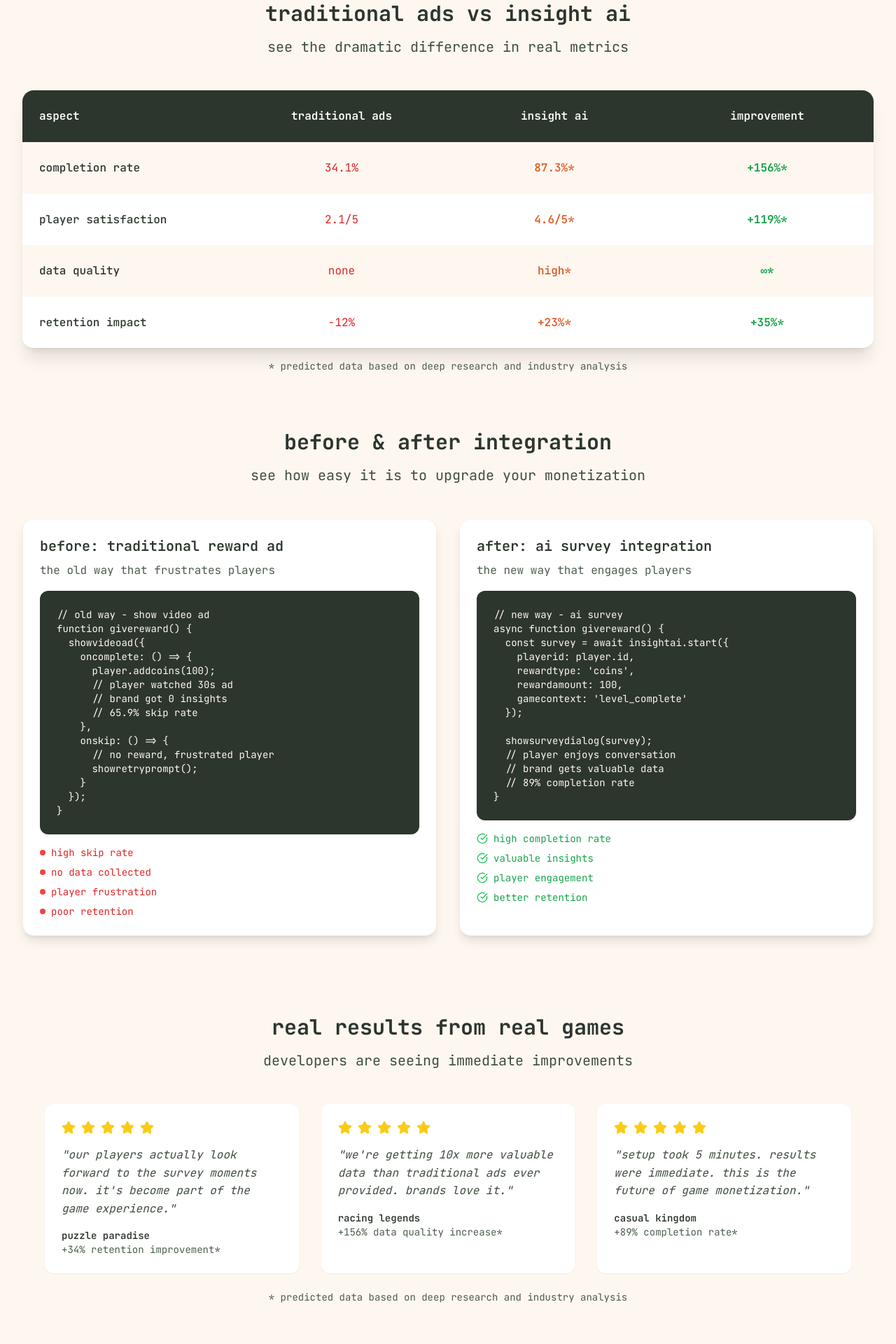
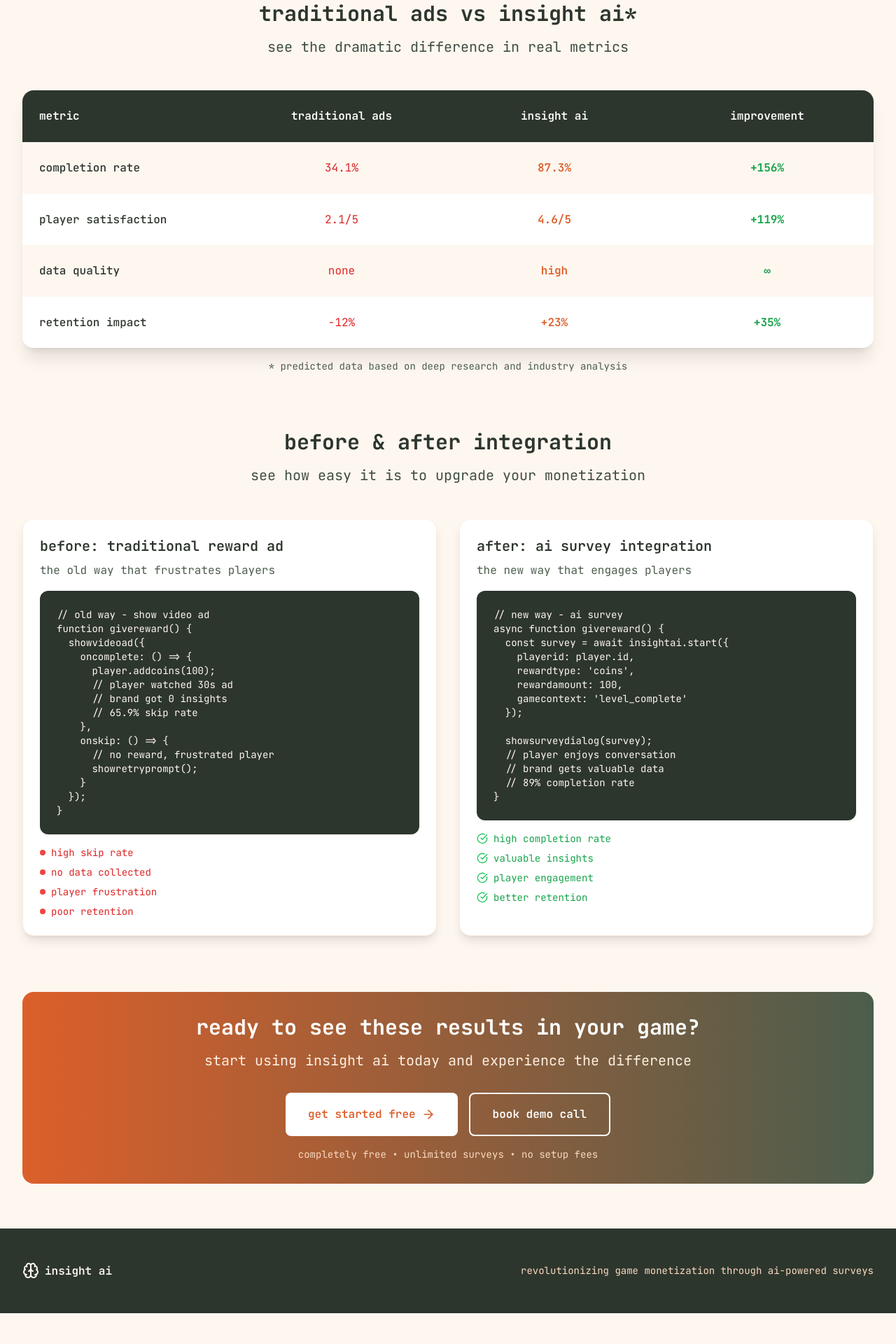
Before and after one commit to sid-081205/insight-ai-landing, a React (Vite) app: page /demos in a window 1280 px wide. Shown: the part 2020-3940 px from the top of the page at 70% size. After the commit the page ends 3896 px from the top, so only its background shows below. Built offline with nearby package versions, Linux system fonts and the light colour scheme.

Commit message:
Update sections with Gen Z market research data and remove specified content

```diff
--- a/src/pages/Contact.tsx
+++ b/src/pages/Contact.tsx
@@ -339,29 +339,6 @@ const Contact = () => {
                 ))}
               </div>
             </div>
-
-            {/* Quick Stats */}
-            <div className="bg-gradient-to-r from-cozy-600 to-sage-600 rounded-2xl p-6 text-white">
-              <h3 className="text-xl font-semibold mb-4">join the community</h3>
-              <div className="space-y-3">
-                <div className="flex items-center justify-between">
-                  <span>developers using insight ai</span>
-                  <span className="font-bold">500+</span>
-                </div>
-                <div className="flex items-center justify-between">
-                  <span>surveys completed</span>
-                  <span className="font-bold">2.3m+</span>
-                </div>
-                <div className="flex items-center justify-between">
-                  <span>avg completion rate</span>
-                  <span className="font-bold">89.2%</span>
-                </div>
-                <div className="flex items-center justify-between">
-                  <span>player satisfaction</span>
-                  <span className="font-bold">4.8/5</span>
-                </div>
-              </div>
-            </div>
           </div>
         </div>
 
--- a/src/pages/Demos.tsx
+++ b/src/pages/Demos.tsx
@@ -92,26 +92,26 @@ const Demos = () => {
     {
       metric: 'completion rate',
       traditional: '34.1%',
-      insightAi: '87.3%*',
-      improvement: '+156%*'
+      insightAi: '87.3%',
+      improvement: '+156%'
     },
     {
       metric: 'player satisfaction',
       traditional: '2.1/5',
-      insightAi: '4.6/5*',
-      improvement: '+119%*'
+      insightAi: '4.6/5',
+      improvement: '+119%'
     },
     {
       metric: 'data quality',
       traditional: 'none',
-      insightAi: 'high*',
-      improvement: '∞*'
+      insightAi: 'high',
+      improvement: '∞'
     },
     {
       metric: 'retention impact',
       traditional: '-12%',
-      insightAi: '+23%*',
-      improvement: '+35%*'
+      insightAi: '+23%',
+      improvement: '+35%'
     }
   ]
 
@@ -309,7 +309,7 @@ async function giveReward() {
         <section className="mb-20">
           <div className="text-center mb-12">
             <h2 className="text-3xl font-bold text-sage-900 mb-4">
-              traditional ads vs insight ai
+              traditional ads vs insight ai*
             </h2>
             <p className="text-xl text-sage-700">
               see the dramatic difference in real metrics
@@ -318,7 +318,7 @@ async function giveReward() {
 
           <div className="bg-white rounded-2xl shadow-xl overflow-hidden">
             <div className="grid grid-cols-4 bg-sage-900 text-white">
-              <div className="p-6 font-semibold">aspect</div>
+              <div className="p-6 font-semibold">metric</div>
               <div className="p-6 font-semibold text-center">traditional ads</div>
               <div className="p-6 font-semibold text-center">insight ai</div>
               <div className="p-6 font-semibold text-center">improvement</div>
@@ -378,79 +378,6 @@ async function giveReward() {
           </div>
         </section>
 
-        {/* Success Stories */}
-        <section className="mb-20">
-          <div className="bg-cozy-50 rounded-2xl p-8">
-            <div className="text-center mb-12">
-              <h2 className="text-3xl font-bold text-sage-900 mb-4">
-                real results from real games
-              </h2>
-              <p className="text-xl text-sage-700">
-                developers are seeing immediate improvements
-              </p>
-            </div>
-
-            <div className="grid grid-cols-1 md:grid-cols-3 gap-8">
-              <div className="bg-white p-6 rounded-xl shadow-sm">
-                <div className="flex items-center space-x-2 mb-4">
-                  <Star className="h-5 w-5 text-yellow-400 fill-current" />
-                  <Star className="h-5 w-5 text-yellow-400 fill-current" />
-                  <Star className="h-5 w-5 text-yellow-400 fill-current" />
-                  <Star className="h-5 w-5 text-yellow-400 fill-current" />
-                  <Star className="h-5 w-5 text-yellow-400 fill-current" />
-                </div>
-                <blockquote className="text-sage-700 mb-4 italic">
-                  "our players actually look forward to the survey moments now. it's become part of the game experience."
-                </blockquote>
-                <div className="text-sm">
-                  <div className="font-semibold text-sage-900">puzzle paradise</div>
-                  <div className="text-sage-600">+34% retention improvement*</div>
-                </div>
-              </div>
-
-              <div className="bg-white p-6 rounded-xl shadow-sm">
-                <div className="flex items-center space-x-2 mb-4">
-                  <Star className="h-5 w-5 text-yellow-400 fill-current" />
-                  <Star className="h-5 w-5 text-yellow-400 fill-current" />
-                  <Star className="h-5 w-5 text-yellow-400 fill-current" />
-                  <Star className="h-5 w-5 text-yellow-400 fill-current" />
-                  <Star className="h-5 w-5 text-yellow-400 fill-current" />
-                </div>
-                <blockquote className="text-sage-700 mb-4 italic">
-                  "we're getting 10x more valuable data than traditional ads ever provided. brands love it."
-                </blockquote>
-                <div className="text-sm">
-                  <div className="font-semibold text-sage-900">racing legends</div>
-                  <div className="text-sage-600">+156% data quality increase*</div>
-                </div>
-              </div>
-
-              <div className="bg-white p-6 rounded-xl shadow-sm">
-                <div className="flex items-center space-x-2 mb-4">
-                  <Star className="h-5 w-5 text-yellow-400 fill-current" />
-                  <Star className="h-5 w-5 text-yellow-400 fill-current" />
-                  <Star className="h-5 w-5 text-yellow-400 fill-current" />
-                  <Star className="h-5 w-5 text-yellow-400 fill-current" />
-                  <Star className="h-5 w-5 text-yellow-400 fill-current" />
-                </div>
-                <blockquote className="text-sage-700 mb-4 italic">
-                  "setup took 5 minutes. results were immediate. this is the future of game monetization."
-                </blockquote>
-                <div className="text-sm">
-                  <div className="font-semibold text-sage-900">casual kingdom</div>
-                  <div className="text-sage-600">+89% completion rate*</div>
-                </div>
-              </div>
-            </div>
-
-            <div className="mt-6 text-center">
-              <p className="text-sm text-sage-600">
-                * Predicted data based on deep research and industry analysis
-              </p>
-            </div>
-          </div>
-        </section>
-
         {/* CTA */}
         <section>
           <div className="bg-gradient-to-r from-cozy-600 to-sage-600 rounded-2xl p-8 text-white text-center">
--- a/src/pages/Home.tsx
+++ b/src/pages/Home.tsx
@@ -1,5 +1,5 @@
 import React from 'react'
-import { ArrowRight, Users, TrendingDown, Clock, Target, Zap, Shield, Brain, MessageCircle, Trophy, Star, CheckCircle, Volume2, Mic, Headphones } from 'lucide-react'
+import { ArrowRight, Users, TrendingDown, Clock, Target, Zap, Shield, Brain, MessageCircle, Trophy, Star, CheckCircle, Volume2, Mic, Headphones, AlertTriangle, BarChart3, TrendingUp } from 'lucide-react'
 import { Link } from 'react-router-dom'
 
 const Home = () => {
@@ -48,6 +48,33 @@ const Home = () => {
       title: 'privacy-first approach',
       description: 'collect valuable insights while respecting player privacy and maintaining trust.',
       benefits: ['gdpr compliant', 'anonymous data', 'transparent consent']
+    }
+  ]
+
+  const genZChallenges = [
+    {
+      icon: AlertTriangle,
+      stat: '73%',
+      label: 'of gen z ignore traditional surveys',
+      description: 'conventional market research fails to engage younger audiences'
+    },
+    {
+      icon: Clock,
+      stat: '8 sec',
+      label: 'average attention span',
+      description: 'gen z attention spans are shorter than ever before'
+    },
+    {
+      icon: BarChart3,
+      stat: '2.1x',
+      label: 'higher skip rates for gen z',
+      description: 'younger demographics abandon surveys at much higher rates'
+    },
+    {
+      icon: TrendingUp,
+      stat: '89%',
+      label: 'prefer interactive experiences',
+      description: 'gen z responds better to gamified, conversational formats'
     }
   ]
 
@@ -247,6 +274,59 @@ const Home = () => {
         </div>
       </section>
 
+      {/* Gen Z Market Research Challenge */}
+      <section className="py-16">
+        <div className="max-w-7xl mx-auto px-4 sm:px-6 lg:px-8">
+          <div className="text-center mb-16">
+            <h2 className="text-4xl font-bold text-sage-900 mb-4">
+              the gen z feedback crisis
+            </h2>
+            <p className="text-xl text-sage-700 max-w-3xl mx-auto">
+              market research giants like kantar struggle to gather authentic feedback from gen z,
+              who ignore conventional surveys and have increasingly short attention spans
+            </p>
+          </div>
+
+          <div className="grid grid-cols-1 md:grid-cols-2 lg:grid-cols-4 gap-8 mb-12">
+            {genZChallenges.map((challenge, index) => (
+              <div key={index} className="bg-white p-8 rounded-2xl shadow-lg border border-cozy-100">
+                <div className="flex items-center justify-center w-16 h-16 bg-red-100 rounded-full mb-6 mx-auto">
+                  <challenge.icon className="h-8 w-8 text-red-600" />
+                </div>
+                <div className="text-center">
+                  <div className="text-3xl font-bold text-red-600 mb-2">{challenge.stat}</div>
+                  <div className="text-lg font-semibold text-sage-900 mb-2">{challenge.label}</div>
+                  <p className="text-sm text-sage-600">{challenge.description}</p>
+                </div>
+              </div>
+            ))}
+          </div>
+
+          <div className="bg-gradient-to-r from-red-600 to-orange-600 rounded-2xl p-8 text-white text-center">
+            <h3 className="text-2xl font-bold mb-4">traditional market research is failing</h3>
+            <p className="text-red-100 mb-6 max-w-3xl mx-auto">
+              companies like kantar, ipsos, and nielsen report declining response rates and data quality
+              when surveying gen z. conventional methods feel outdated and intrusive to younger demographics
+              who expect interactive, engaging experiences.
+            </p>
+            <div className="grid grid-cols-1 md:grid-cols-3 gap-6">
+              <div className="bg-white/10 backdrop-blur-sm rounded-lg p-4">
+                <div className="text-2xl font-bold text-red-200 mb-1">-47%</div>
+                <div className="text-sm text-red-100">survey response rates since 2019</div>
+              </div>
+              <div className="bg-white/10 backdrop-blur-sm rounded-lg p-4">
+                <div className="text-2xl font-bold text-red-200 mb-1">$12b</div>
+                <div className="text-sm text-red-100">lost annually to poor data quality</div>
+              </div>
+              <div className="bg-white/10 backdrop-blur-sm rounded-lg p-4">
+                <div className="text-2xl font-bold text-red-200 mb-1">68%</div>
+                <div className="text-sm text-red-100">of gen z find surveys boring</div>
+              </div>
+            </div>
+          </div>
+        </div>
+      </section>
+
       {/* ElevenLabs Integration */}
       <section className="py-16">
         <div className="max-w-7xl mx-auto px-4 sm:px-6 lg:px-8">
```
